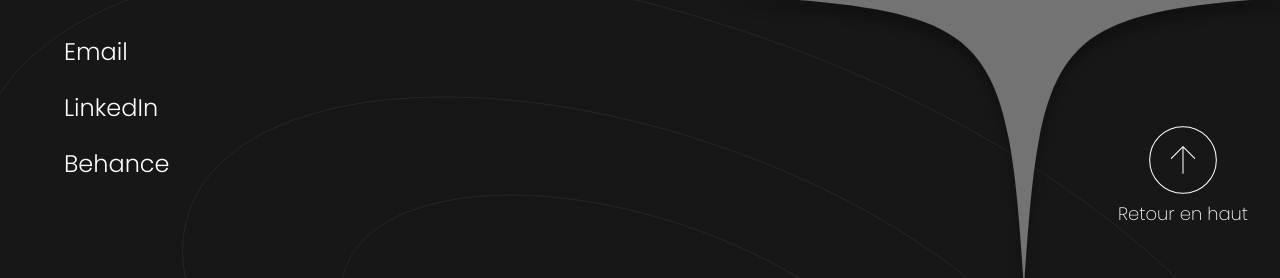
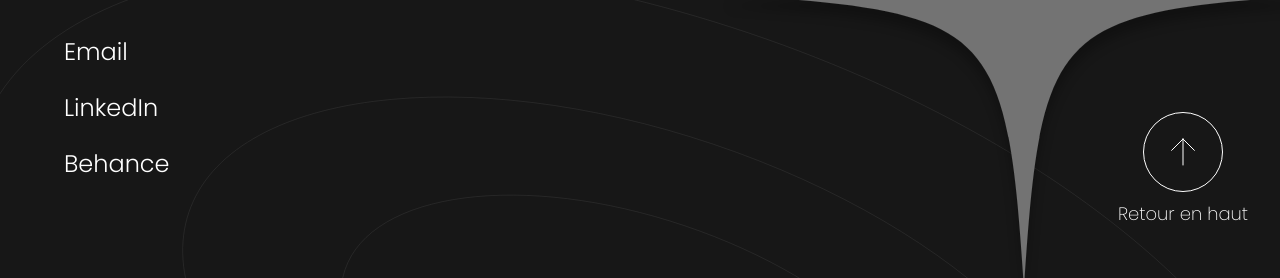
Before and after one commit to antoinefavereau/lochus-cecile, a Next.js app: page / in a window 1280 px wide. Shown: the part 5519-5797 px from the top of the page. Built offline with nearby package versions, Linux system fonts and the light colour scheme; a web font is replaced by a local one.

Commit message:
fix: enhance footer button design and add hover animation

```diff
--- a/components/layout/footer.tsx
+++ b/components/layout/footer.tsx
@@ -78,11 +78,12 @@ export default function Footer() {
         </div>
       </div>
       <Link
-        className="absolute bottom-52 right-4 md:right-8 flex flex-col items-center"
+        className="group absolute bottom-52 right-4 md:right-8 flex flex-col items-center gap-2"
         href="#"
       >
+        <div className="relative w-12 xs:w-16 md:w-20 aspect-square rounded-full border-[1px] border-current overflow-hidden">
           <svg
-          className="w-12 xs:w-16 md:w-20 h-auto"
+            className="absolute w-full h-full top-0 left-0 group-hover:animate-[arrowUp_0.5s_ease-in-out]"
             width="78"
             height="78"
             viewBox="0 0 78 78"
@@ -95,13 +96,8 @@ export default function Footer() {
               strokeLinecap="round"
               strokeLinejoin="round"
             />
-          <path
-            d="M6.5 39C6.5 56.9491 21.0509 71.5 39 71.5C56.9493 71.5 71.5 56.9491 71.5 39C71.5 21.0507 56.9493 6.5 39 6.5C21.0509 6.5 6.5 21.0507 6.5 39Z"
-            stroke="currentcolor"
-            strokeLinecap="round"
-            strokeLinejoin="round"
-          />
           </svg>
+        </div>
         <span className="text-xs xs:text-base md:text-lg font-extralight">
           Retour en haut
         </span>
--- a/tailwind.config.ts
+++ b/tailwind.config.ts
@@ -71,6 +71,12 @@ export default {
           "0%": { transform: "translateX(0%)" },
           "100%": { transform: "translateX(-50%)" },
         },
+        arrowUp: {
+          "0%": { transform: "translateY(0)" },
+          "49%": { transform: "translateY(-100%)" },
+          "50%": { transform: "translateY(100%)" },
+          "100%": { transform: "translateY(0)" },
+        },
       },
       screens: {
         xs: "576px",
```
Lines whose indentation alone changed are shown as unchanged.
